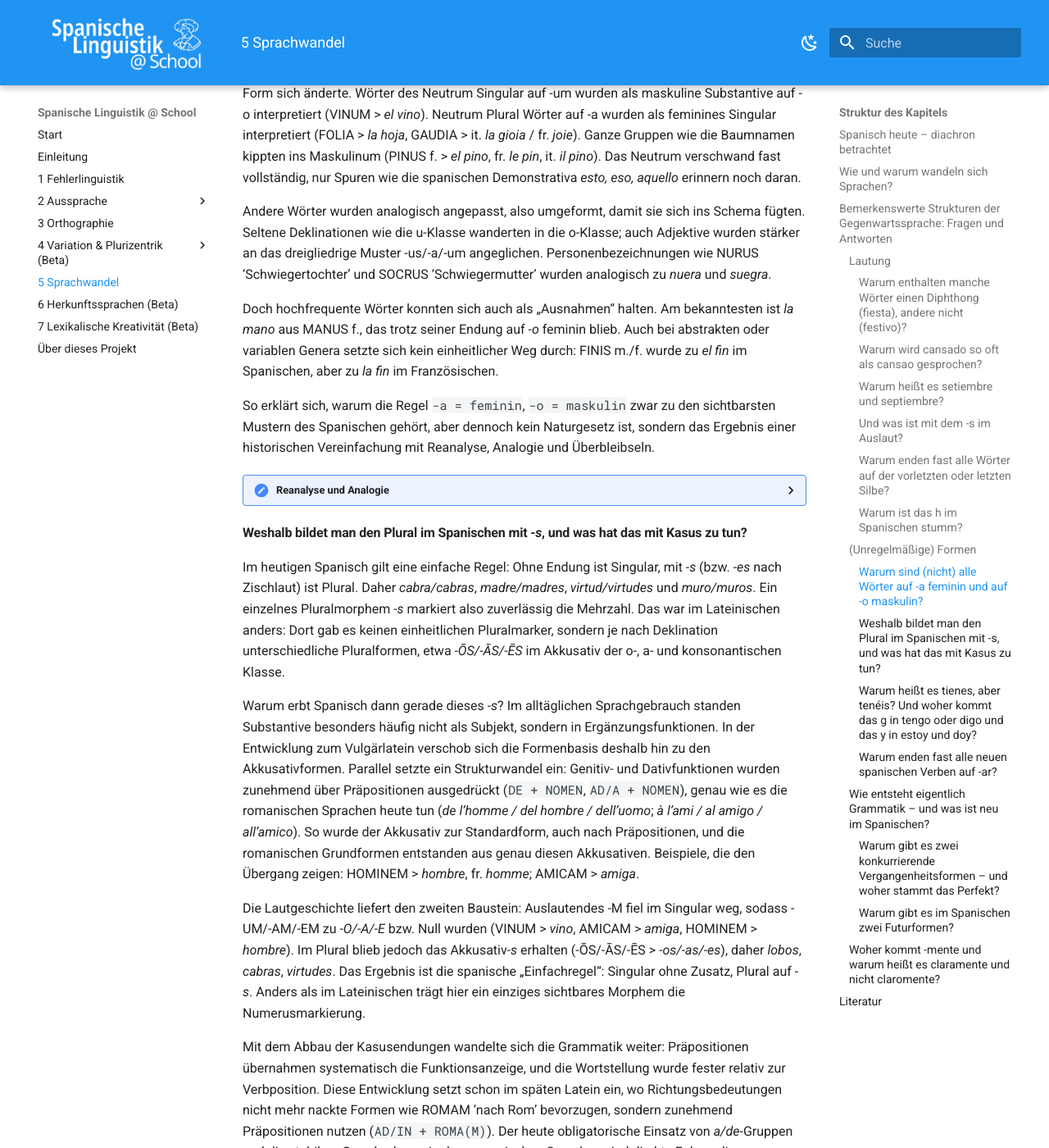
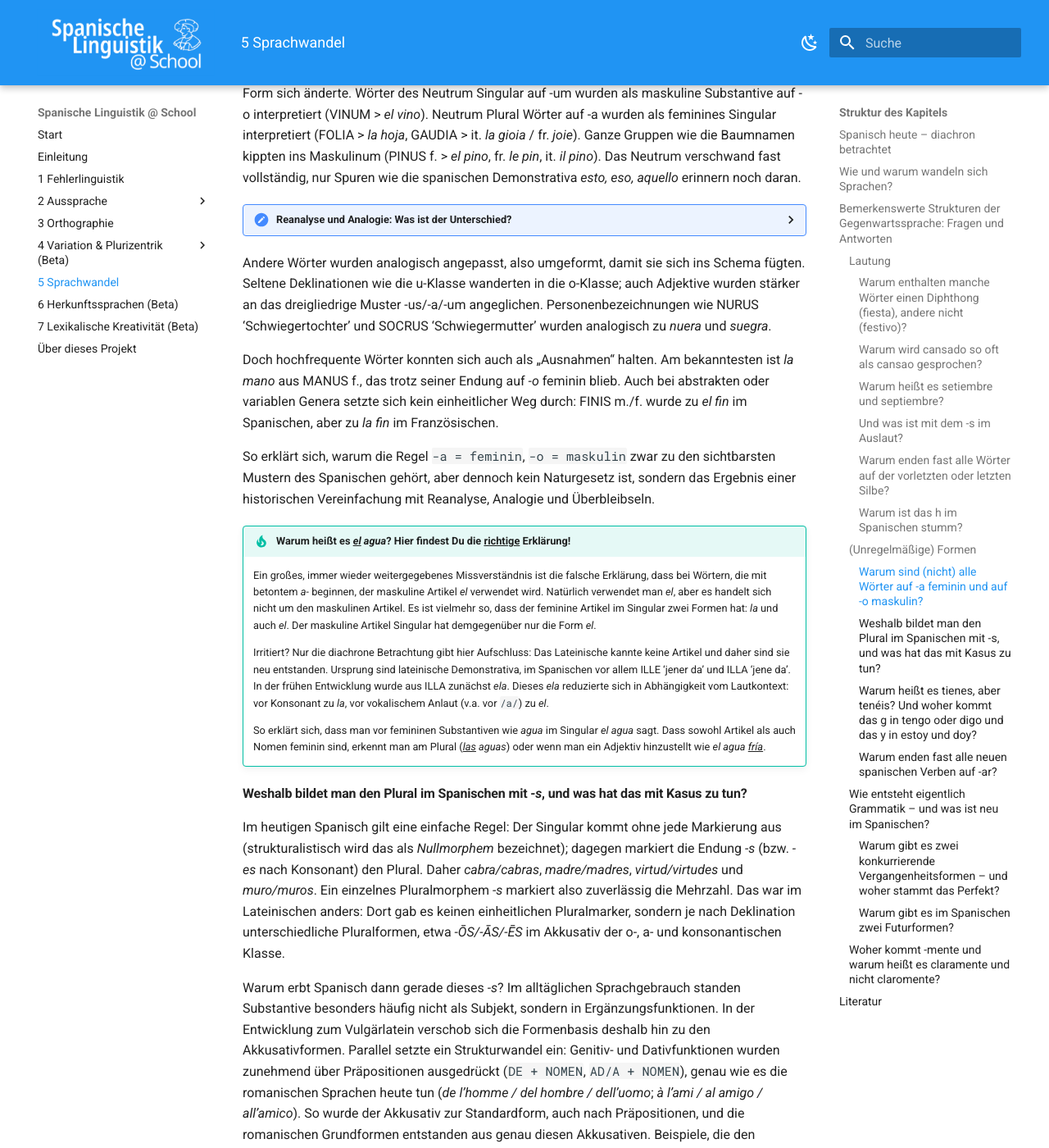
Before and after one commit to FTacke/spanisch-toolkit, an MkDocs documentation site: the page built from docs/wandel/wandel.md, in a window 1280 px wide and 1400 px high, scrolled down 4925 px. Shown: the whole window at 82% size. Built offline with MkDocs 1.6.1 and Material for MkDocs 9.7.7, drawn with Linux system fonts in a browser that asks for light colours; some of the changed text lies outside the part shown.

Commit message:
Minor changes in wandel.md

```diff
--- a/docs/wandel/wandel.md
+++ b/docs/wandel/wandel.md
@@ -94,14 +94,14 @@ Im Übergang vom Latein zum Spanischen wurden viele unbetonte Vokale im Inneren
 
 Nur gelehrte Wörter – also Formen, die in späterer Zeit bewusst und relativ unverändert aus dem Latein übernommen wurden – bewahren oft eine vorvorletzte Silbe, etwa *espíritu* oder *matemática*.
 
-Zum Vergleich: Im Italienischen ist die vorvorletzte Silbe als Akzentposition sehr häufig, weil dort deutlich weniger Synkopen stattfanden. So wurde lat. OCULUS > spanisch [*ojo*](https://dle.rae.es/ojo){:target="_blank" rel="noopener noreferrer"}, während it. *òculo* bzw. heute *occhio* die zusätzliche Silbe bewahrt; TABULA wurde zu sp. [*tabla*](https://dle.rae.es/tabla){:target="_blank" rel="noopener noreferrer"}, aber im Italienishcen zu *tàvola*; REGULA ergab sp. [*regla*](https://dle.rae.es/regla){:target="_blank" rel="noopener noreferrer"}, aber it. *règola*. Diese Unterschiede erklären, warum im Italienischen betonte drittletzte Silben viel häufiger sind als im Spanischen.
+Zum Vergleich: Im Italienischen ist die vorvorletzte Silbe als Akzentposition sehr häufig, weil dort deutlich weniger Synkopen stattfanden. So wurde lat. OCULUS > spanisch [*ojo*](https://dle.rae.es/ojo){:target="_blank" rel="noopener noreferrer"}, während it. *òculo* bzw. heute *occhio* die zusätzliche Silbe bewahrt; TABULA wurde zu sp. [*tabla*](https://dle.rae.es/tabla){:target="_blank" rel="noopener noreferrer"}, aber im Italienischen zu *tàvola*; REGULA ergab sp. [*regla*](https://dle.rae.es/regla){:target="_blank" rel="noopener noreferrer"}, aber it. *règola*. Diese Unterschiede erklären, warum im Italienischen betonte drittletzte Silben viel häufiger sind als im Spanischen.
 
 #### Warum ist das *h* im Spanischen stumm?
 Der heutige Buchstabe `<h>`, den man in der geschriebenen Sprache vorfindet, hatte einst Lautwert. In vielen Fällen geht er auf ein lateinisches <span class="meta">/f/</span> zurück, das im Übergang zum Spanischen zu einem schwachen Atemlaut wurde und schließlich verschwand. So wurde FACERE zu *hacer*, FERRUM zu *hierro*, FORMOSUS zu *hermoso*. Die Schreibung ist also ein historisches Relikt, das meist auf den einstigen Lautwert und die lateinische Herkunft verweist (vgl. Kapitel [Orthographie](../orthographie/orthographie.md); siehe auch [RAE](https://www.rae.es/ortograf%C3%ADa/la-h-muda){:target="_blank" rel="noopener noreferrer"}).
 
 Ein Vergleich mit anderen romanischen Sprachen (z. B. fr. *faire*, pt. *fazer*, it. *fare*) zeigt, dass dieser Wandel spezifisch für das Spanische war.
 
-Heute kennen alle romanischen Sprachen kein phonetisches <span class="meta">/h/</span> mehr: das Graphem `<h>` bleibt überall stumm, nur seine historische Herkunft unterscheidet sich.
+Heute kennen alle romanischen Sprachen kein phonetisches <span class="meta">/h/</span> mehr: Das Graphem `<h>` bleibt überall stumm, nur seine historische Herkunft unterscheidet sich.
 
 ### (Unregelmäßige) Formen
 
@@ -111,14 +111,8 @@ Im klassischen Latein war die Endung noch kein sicheres Genus-Signal. Sie markie
 
 So kam es zu verschiedenen Entwicklungen. Manche Wörter wurden reanalysiert, ohne dass ihre Form sich änderte. Wörter des Neutrum Singular auf -um wurden als maskuline Substantive auf -o interpretiert (VINUM > *el vino*). Neutrum Plural Wörter auf -a wurden als feminines Singular interpretiert (FOLIA > *la hoja*, GAUDIA > it. *la gioia* / fr. *joie*). Ganze Gruppen wie die Baumnamen kippten ins Maskulinum (PINUS f. > *el pino*, fr. *le pin*, it. *il pino*). Das Neutrum verschwand fast vollständig, nur Spuren wie die spanischen Demonstrativa *esto, eso, aquello* erinnern noch daran.
 
-Andere Wörter wurden analogisch angepasst, also umgeformt, damit sie sich ins Schema fügten. Seltene Deklinationen wie die u-Klasse wanderten in die o-Klasse; auch Adjektive wurden stärker an das dreigliedrige Muster -us/-a/-um angeglichen. Personenbezeichnungen wie NURUS ‘Schwiegertochter’ und SOCRUS ‘Schwiegermutter’ wurden analogisch zu *nuera* und *suegra*.
-
-Doch hochfrequente Wörter konnten sich auch als „Ausnahmen“ halten. Am bekanntesten ist *la mano* aus MANUS f., das trotz seiner Endung auf <i>-o</i> feminin blieb. Auch bei abstrakten oder variablen Genera setzte sich kein einheitlicher Weg durch: FINIS m./f. wurde zu *el fin* im Spanischen, aber zu *la fin* im Französischen.
-
-So erklärt sich, warum die Regel <span class="meta">-a = feminin</span>, <span class="meta">-o = maskulin</span> zwar zu den sichtbarsten Mustern des Spanischen gehört, aber dennoch kein Naturgesetz ist, sondern das Ergebnis einer historischen Vereinfachung mit Reanalyse, Analogie und Überbleibseln.
-
 <details>
-<summary>Reanalyse und Analogie</summary>
+<summary>Reanalyse und Analogie: Was ist der Unterschied?</summary>
 <p>Unter <b>Reanalyse</b> versteht man, dass eine Form unverändert bleibt, aber in ihrer Struktur neu gedeutet wird. Ein anschauliches Beispiel sind die lateinischen Wörter <i>vēlum</i> ‘Segel, Tuch’ und <i>vēla</i> ‘Segel (Plural)’. Während im klassischen Latein <i>vēla</i> eindeutig Plural war, wurde diese Form im Vulgärlatein als feminines Singular verstanden. So entstehen im Spanischen <i>la vela</i> ‘Segel’ und daneben <i>el velo</i> ‘Schleier, Tuch’. Die Lautgestalt bleibt dieselbe, doch Genus und Numerus verschieben sich.</p>
 
 <p><b>Analogie</b> dagegen bedeutet, dass eine Form sichtbar angepasst wird, um sich einem häufigeren Muster anzugleichen. Prominent ist im Spanischen die Bildung der 1. Person Singular mit -go: <i>vengo, tengo, pongo, salgo, valgo, oigo, traigo</i>. Hier wird ein <span class="meta">/g/</span> eingefügt, auch wenn es etymologisch nicht vorhanden war, nur weil andere hochfrequente Verben wie <i>tengo</i> und <i>vengo</i> dieses Muster vorgaben. Ebenso erhielten Verben wie <i>estoy, soy, voy, doy</i> ein <i>-y</i>, obwohl die älteren Formen <i>estó, só, vó, dó</i> lautgeschichtlich anders verlaufen waren. Auch bei Substantiven wirkt Analogie: <i>nurus</i> ‘Schwiegertochter’ und <i>socrus</i> ‘Schwiegermutter’ wurden ins Schema der -a-Feminina eingepasst und zu <i>nuera</i> und <i>suegra</i>. Im Verbalbereich glättet Analogie Stammspaltungen, die durch Lautwandel entstanden sind: Aus dem alten <i>entriegas</i> wurde <i>entregas</i>, aus <i>confuertas</i> wurde <i>confortas</i>, aus dem Nebeneinander <i>lievo/levamos</i> wurde das heutige einheitliche <i>llevo/llevamos</i>.</p>
@@ -126,9 +120,22 @@ So erklärt sich, warum die Regel <span class="meta">-a = feminin</span>, <span
 <p>Der Unterschied lässt sich knapp fassen: Reanalyse verändert die Deutung bei gleichbleibender Form, Analogie verändert die Form, damit sie zum erwarteten Muster passt. Ein Vergleich aus dem Deutschen macht das deutlich: <i>der einzigste</i> ist eine analogische Neubildung, die nach dem vertrauten Muster <span class="meta">Superlativ = <i>-st(e)</i></span> gebildet wurde, obwohl <i>einzig</i> eigentlich keinen Steigerungsgrad zulässt.</p>
 </details>
 
+Andere Wörter wurden analogisch angepasst, also umgeformt, damit sie sich ins Schema fügten. Seltene Deklinationen wie die u-Klasse wanderten in die o-Klasse; auch Adjektive wurden stärker an das dreigliedrige Muster -us/-a/-um angeglichen. Personenbezeichnungen wie NURUS ‘Schwiegertochter’ und SOCRUS ‘Schwiegermutter’ wurden analogisch zu *nuera* und *suegra*.
+
+Doch hochfrequente Wörter konnten sich auch als „Ausnahmen“ halten. Am bekanntesten ist *la mano* aus MANUS f., das trotz seiner Endung auf <i>-o</i> feminin blieb. Auch bei abstrakten oder variablen Genera setzte sich kein einheitlicher Weg durch: FINIS m./f. wurde zu *el fin* im Spanischen, aber zu *la fin* im Französischen.
+
+So erklärt sich, warum die Regel <span class="meta">-a = feminin</span>, <span class="meta">-o = maskulin</span> zwar zu den sichtbarsten Mustern des Spanischen gehört, aber dennoch kein Naturgesetz ist, sondern das Ergebnis einer historischen Vereinfachung mit Reanalyse, Analogie und Überbleibseln.
+
+!!! tip "Warum heißt es <i><u>el</u> agua</i>? Hier findest Du die <u>richtige</u> Erklärung!"
+    Ein großes, immer wieder weitergegebenes Missverständnis ist die falsche Erklärung, dass bei Wörtern, die mit betontem <i>a-</i> beginnen, der maskuline Artikel *el* verwendet wird. Natürlich verwendet man *el*, aber es handelt sich nicht um den maskulinen Artikel. Es ist vielmehr so, dass der feminine Artikel im Singular zwei Formen hat: *la* und auch *el*. Der maskuline Artikel Singular hat demgegenüber nur die Form *el*.
+
+    Irritiert? Nur die diachrone Betrachtung gibt hier Aufschluss: Das Lateinische kannte keine Artikel und daher sind sie neu entstanden. Ursprung sind lateinische Demonstrativa, im Spanischen vor allem ILLE ‘jener da’ und ILLA ‘jene da’. In der frühen Entwicklung wurde aus ILLA zunächst *ela*. Dieses *ela* reduzierte sich in Abhängigkeit vom Lautkontext: vor Konsonant zu *la*, vor vokalischem Anlaut (v.a. vor <span class="meta">/a/</span>) zu *el*.
+
+    So erklärt sich, dass man vor femininen Substantiven wie *agua* im Singular *el agua* sagt. Dass sowohl Artikel als auch Nomen feminin sind, erkennt man am Plural (*<u>las</u> aguas*) oder wenn man ein Adjektiv hinzustellt wie *el agua <u>fría</u>*.
+
 #### Weshalb bildet man den Plural im Spanischen mit <i>-s</i>, und was hat das mit Kasus zu tun?
 
-Im heutigen Spanisch gilt eine einfache Regel: Ohne Endung ist Singular, mit <i>-s</i> (bzw. <i>-es</i> nach Zischlaut) ist Plural. Daher *cabra/cabras*, *madre/madres*, *virtud/virtudes* und *muro/muros*. Ein einzelnes Pluralmorphem <i>-s</i> markiert also zuverlässig die Mehrzahl. Das war im Lateinischen anders: Dort gab es keinen einheitlichen Pluralmarker, sondern je nach Deklination unterschiedliche Pluralformen, etwa <i>-ŌS/-ĀS/-ĒS</i> im Akkusativ der o-, a- und konsonantischen Klasse.
+Im heutigen Spanisch gilt eine einfache Regel: Der Singular kommt ohne jede Markierung aus (strukturalistisch wird das als *Nullmorphem* bezeichnet); dagegen markiert die Endung <i>-s</i> (bzw. <i>-es</i> nach Konsonant) den Plural. Daher *cabra/cabras*, *madre/madres*, *virtud/virtudes* und *muro/muros*. Ein einzelnes Pluralmorphem <i>-s</i> markiert also zuverlässig die Mehrzahl. Das war im Lateinischen anders: Dort gab es keinen einheitlichen Pluralmarker, sondern je nach Deklination unterschiedliche Pluralformen, etwa <i>-ŌS/-ĀS/-ĒS</i> im Akkusativ der o-, a- und konsonantischen Klasse.
 
 Warum erbt Spanisch dann gerade dieses <i>-s</i>? Im alltäglichen Sprachgebrauch standen Substantive besonders häufig nicht als Subjekt, sondern in Ergänzungsfunktionen. In der Entwicklung zum Vulgärlatein verschob sich die Formenbasis deshalb hin zu den Akkusativformen. Parallel setzte ein Strukturwandel ein: Genitiv- und Dativfunktionen wurden zunehmend über Präpositionen ausgedrückt (<span class="meta">DE + NOMEN</span>, <span class="meta">AD/A + NOMEN</span>), genau wie es die romanischen Sprachen heute tun (*de l’homme / del hombre / dell’uomo*; *à l’ami / al amigo / all’amico*). So wurde der Akkusativ zur Standardform, auch nach Präpositionen, und die romanischen Grundformen entstanden aus genau diesen Akkusativen. Beispiele, die den Übergang zeigen: HOMINEM > *hombre*, fr. *homme*; AMICAM > *amiga*.
 
@@ -153,7 +160,7 @@ Die heute oft gefürchteten „Unregelmäßigkeiten“ der Verben sind also das
 
 #### Warum enden fast alle neuen spanischen Verben auf <i>-ar</i>?
 
-Schaut man ins heutige Spanisch, fällt auf: Die überwältigende Mehrheit der Verben gehört zur <i>-ar</i>-Klasse. Etwa neun von zehn Verben enden so, während <i>-er</i> und <i>-ir</i> zusammengenommen kaum zehn Prozent stellen. Wer ein neues Verb bildet – sei es durch Ableitung oder Entlehnung – greift fast automatisch zu <i>-ar</i>. Darum heißen es *tuitear, chequear, escanear*, aber nie *tuiteir* oder *escener*. Auch bei heimischen Bildungen sieht man das: *fotocopiar, filmar, solucionar, peticionar* – alle passen in das <i>-ar</i>-Schema, obwohl es ältere Synonyme auf <i>-er/-ir</i> gibt wie *resolver* statt *solucionar* oder *pedir* neben *peticionar*.
+Schaut man ins heutige Spanisch, fällt auf: Die überwältigende Mehrheit der Verben gehört zur <i>-ar</i>-Klasse. Etwa neun von zehn Verben enden so, während <i>-er</i> und <i>-ir</i> zusammengenommen kaum zehn Prozent stellen. Wer ein neues Verb bildet – sei es durch Ableitung oder Entlehnung – greift fast automatisch zu <i>-ar</i>. Darum heißt es *tuitear, chequear, escanear*, aber nie *tuiteir* oder *escaner*. Auch bei heimischen Bildungen sieht man das: *fotocopiar, filmar, solucionar, peticionar* – alle passen in das <i>-ar</i>-Schema, obwohl es ältere Synonyme auf <i>-er/-ir</i> gibt wie *resolver* statt *solucionar* oder *pedir* neben *peticionar*.
 
 Warum diese Dominanz? Historisch war das Lateinische vielfältiger. Es kannte fünf Konjugationen, die sich im Vulgärlatein zu drei reduzierten. So entstanden die drei spanischen Hauptklassen <i>-ar, -er, -ir</i>. Aus den lateinischen -ĒRE/-ĔRE-Verben stammen spanische Vertreter wie *tener, deber, vender*; aus -ĪRE kamen Verben wie *venir, vivir*. Doch produktiv wurde vor allem die auf <i>-ar</i> zurückgehende Klasse, weil ihr Paradigma regelmäßig, durchsichtig und leicht erweiterbar war.
 
@@ -163,7 +170,7 @@ So ergibt sich ein doppeltes Bild: Auf der einen Seite die klar dominierende <i>
 
 ### Wie entsteht eigentlich Grammatik – und was ist neu im Spanischen?
 
-Grammatik entsteht im Gebrauch: freie Wortkombinationen werden durch vielfache Wiederholung festen Mustern und übernehmen so dann irgendwann grammatische Funktionen. Dabei verblasst meist die ursprüngliche lexikalische Bedeutung, die Formen werden immer weniger variabel und verlieren oft ‚Material‘ – das ist ‚Grammatikalisierung‘.
+Grammatik entsteht im Gebrauch: Freie Wortkombinationen werden durch vielfache Wiederholung zu festen Mustern und übernehmen so dann irgendwann grammatische Funktionen. Dabei verblasst meist die ursprüngliche lexikalische Bedeutung, die Formen werden immer weniger variabel und verlieren oft ‚Material‘ – das ist ‚Grammatikalisierung‘.
 
 In der Betrachtung der romanischen Sprachen wird oft betont, was ‚fehlt‘ im Vergleich zum lateinischen Ursprung. Berühmt ist das Kasussystem, das es nicht mehr gibt. Noch spannender ist dagegen, was in den romanischen Sprachen alles neu entstanden ist. In diesem Abschnitt geht es um drei solcher Innovationen am Spanischen: ein Vergangenheitstempus (*he cantado*), das in Konkurrenz zum alten Perfekt (*canté*) steht; gleich zwei neue – ebenfalls konkurrierende – Futurtempora (*voy a cantar* vs. *cantaré*) und schließlich Adverbien auf *-mente*, deren Entstehung erklärt, warum es immer mit der femininen Adjektivform gebildet wird.
 
@@ -179,7 +186,7 @@ Die ‚Konkurrenzform‘ ist das Indefinido (*canté*). Es setzt das lateinische
 
 Im Spanischen verwendet man – wie in vielen anderen Sprachen auch – zwei verschiedene Futurformen. Der Grund dafür ist, dass gerade im Sprechen über Zukünftiges immer wieder neue Formen gebildet und ältere aufgegeben werden. Das Futur des Lateinischen hat es zum Beispiel nicht bis heute geschafft, es wurde durch innovativere Formen ersetzt. So setzte sich in der Entwicklung der romanischen Sprachen <span class="meta">‘haben + Infinitiv’</span> durch (CANTARE HABEO ‘ich habe zu singen’) gegenüber dem alten lateinischen Futur (CANTABO). Die Idee des Müssens (deontische Modalität) war die ursprüngliche Idee dieser Konstruktion, aber auch hier wurde die Bedeutung so abstrakt, dass nur noch die Idee der Zukunft blieb. Gleichzeitig wurde das Hilfsverb langsam zur Endung: aus *cantar* + *he* wurde *cantaré* (vgl. dieselbe Entwicklung in den Nachbarsprachen: fr. chanter + ai > chanterai, it. cantare ho > cantarò).
 
-Später entstand zusätzlich ein Bewegungsfutur aus <span class="meta">‘gehen + Infinitiv’</span> (z. B. *voy a cantar*). Entscheidend ist hier die Entwicklung von der Idee des ‘sich in Bewegung setzen, um X zu tun’, zu ‘beabsichtigen, X zu tun’, und schließlich schlicht zu ‘zukünftig X tun’. In diesem Verlauf verlor *ir* seine volle Bewegungsbedeutung, die Fügung wurde fest und dient heute als Zukunftsmarker, das immer öfter das ältere einfache Futur (*mañana cantaré*) ersetzt.
+Später entstand zusätzlich ein Bewegungsfutur aus <span class="meta">‘gehen + Infinitiv’</span> (z. B. *voy a cantar*). Entscheidend ist hier die Entwicklung von der Idee des ‘sich in Bewegung setzen, um X zu tun’, zu ‘beabsichtigen, X zu tun’, und schließlich schlicht zu ‘zukünftig X tun’. In diesem Verlauf verlor *ir* seine volle Bewegungsbedeutung, die Fügung wurde fest und dient heute als Zukunftsmarker. Dieses periphrastische Futur ersetzt heute immer öfter das ältere einfache Futur (*mañana cantaré*).
 
 <details>
 <summary>Bewegung in die Zukunft – nicht nur im Spanischen</summary>
```
Also changed, not shown: other parts of docs/wandel/wandel.md (+3 -2 lines).
